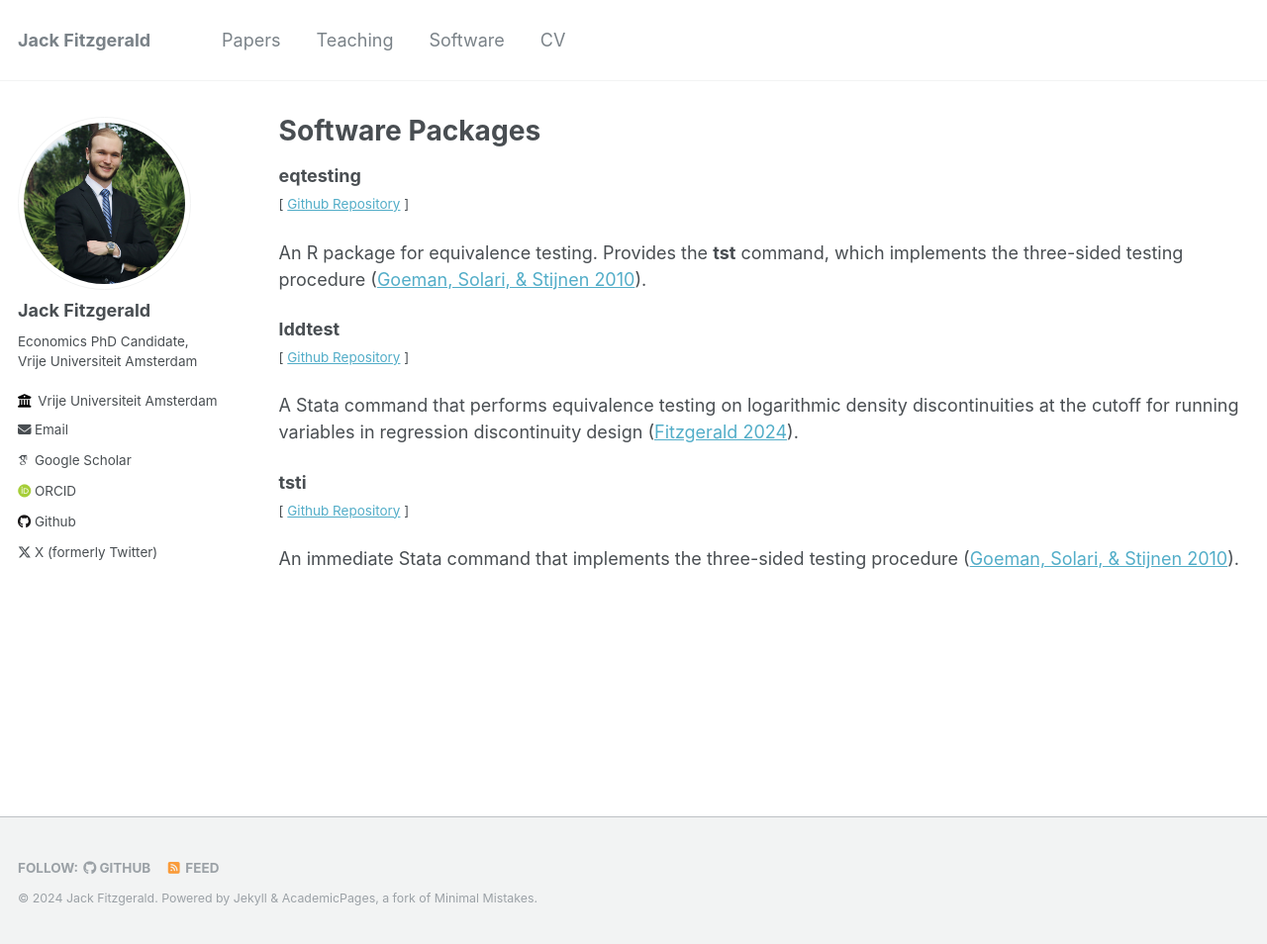
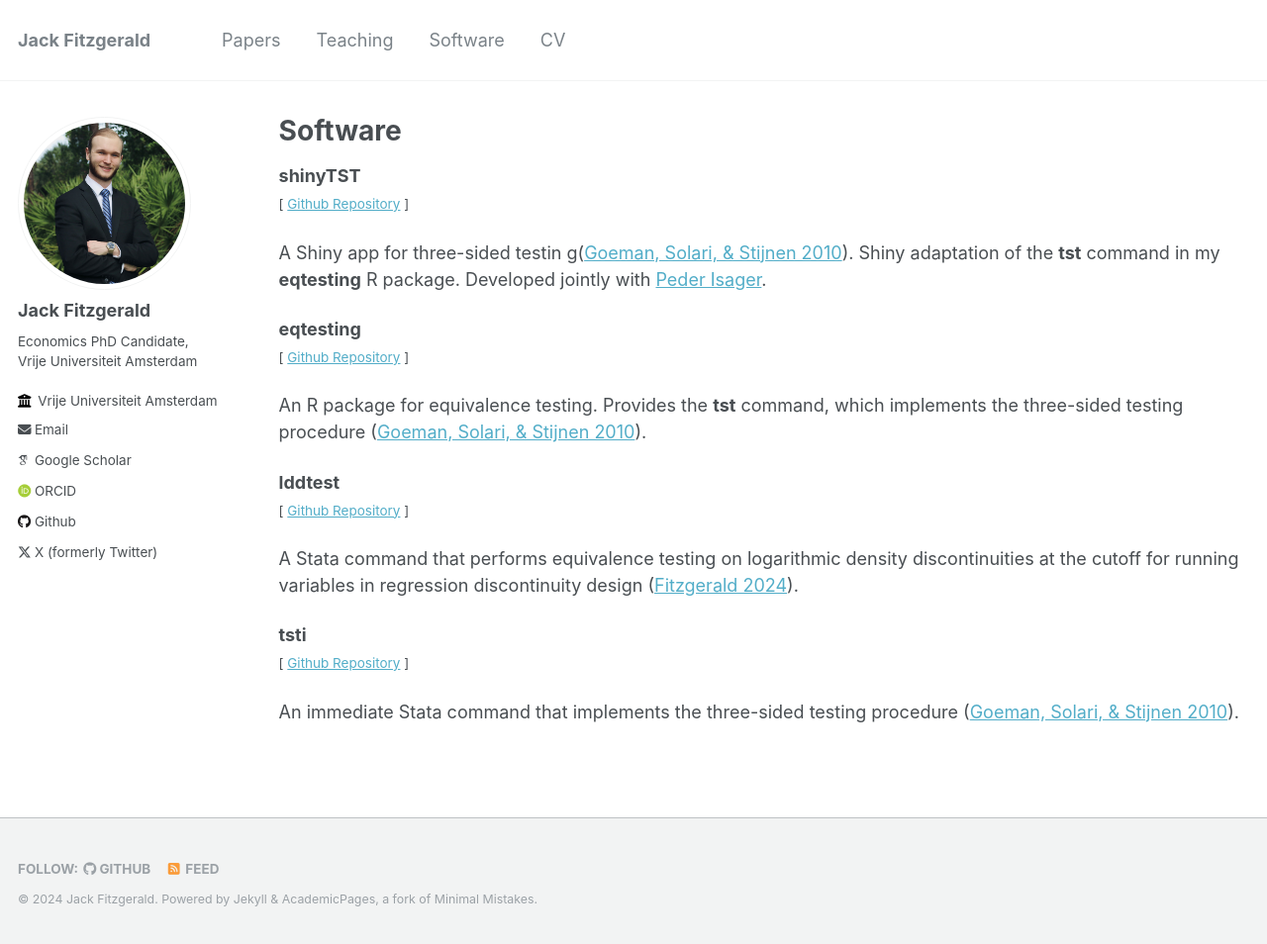
Before and after one commit to jack-fitzgerald/jack-fitzgerald.github.io, a Jekyll site: the page built from _pages/packages.md, in a window 1280 px wide and 954 px high. Shown: the whole window at 99% size. Built offline with Jekyll 4.4.1, drawn with Linux system fonts in a browser that asks for light colours; some web fonts are replaced.

Commit message:
Update packages.md

```diff
--- a/_pages/packages.md
+++ b/_pages/packages.md
@@ -1,9 +1,14 @@
 ---
 layout: archive
-title: "Software Packages"
-permalink: /packages/
+title: "Software"
+permalink: /software/
 author_profile: true
 ---
+
+**shinyTST** <br/>
+<small>[ [Github Repository](https://github.com/jack-fitzgerald/eqtesting) ] </small>
+
+A Shiny app for three-sided testin g([Goeman, Solari, & Stijnen 2010](https://doi.org/10.1002/sim.4002)). Shiny adaptation of the <b>tst</b> command in my <b>eqtesting</b> R package. Developed jointly with [Peder Isager](https://pedermisager.org/).
 
 **eqtesting** <br/>
 <small>[ [Github Repository](https://github.com/jack-fitzgerald/eqtesting) ] </small>
```
